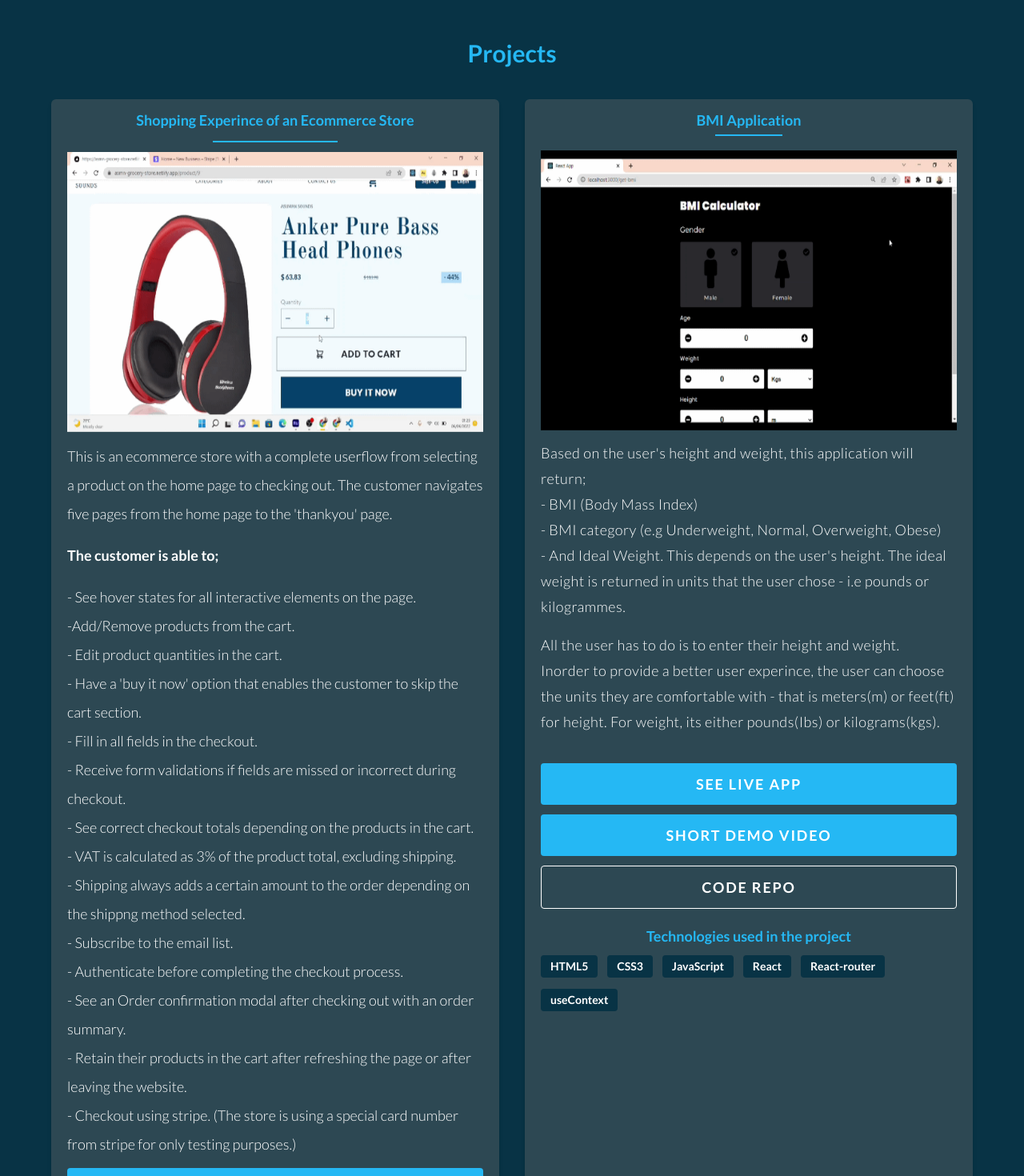
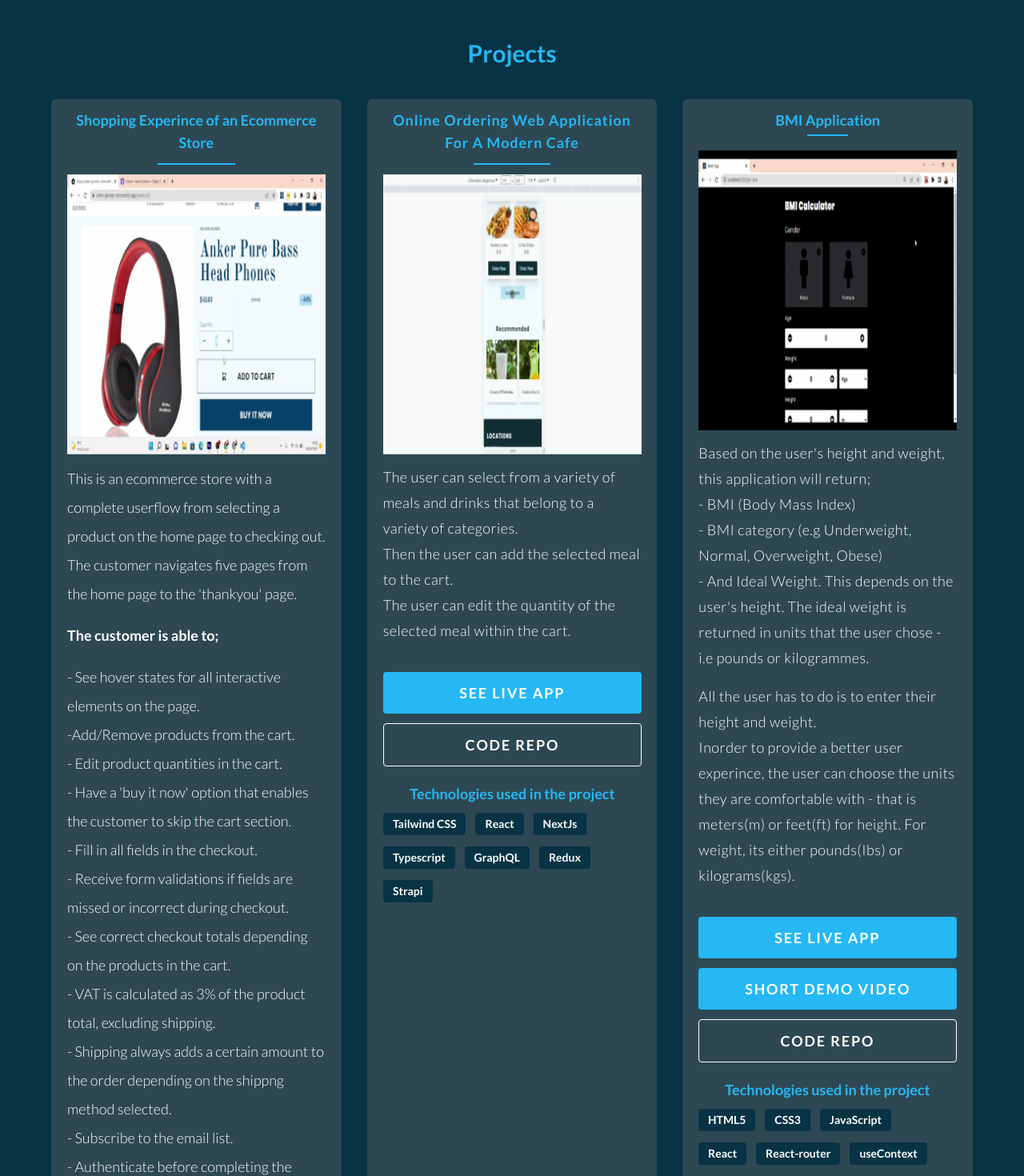
Before and after one commit to asuman315/portfolio, a React (Create React App) app: page / in a window 1280 px wide. Shown: the part 1220-2690 px from the top of the page at 80% size. Built offline with nearby package versions, Linux system fonts and the light colour scheme; a web font is replaced by a local one.

Commit message:
add cafeteriase project

```diff
--- /dev/null
+++ b/src/Components/Projects/ProjectThree.jsx
@@ -0,0 +1,107 @@
+import React from 'react';
+import Slide from 'react-reveal/Slide';
+import Zoom from 'react-reveal/Zoom';
+import Rotate from 'react-reveal/Rotate';
+
+const ProjectOne = () => {
+  const appImage = require('../../Assets/cafeteriase.gif');
+  const technologies = [
+    'Tailwind CSS',
+    'React',
+    'NextJs',
+    'Typescript',
+    'GraphQL',
+    'Redux',
+    'Strapi',
+  ];
+  return (
+    <div className='mt-10 bg-primary-3 px-5 pt-3 rounded-md shadow-md'>
+      <div className='relative mb-3'>
+        <Slide right>
+          <h3 className='font-bold capitalize tracking-wider text-center text-primary-2 pb-3 lg:cursor-pointer'>
+            <a
+              href='https://cafeteriase.netlify.app/'
+              target='_blank'
+              rel='noreferrer'>
+              {' '}
+              online ordering web application for a modern cafe
+            </a>
+          </h3>
+        </Slide>
+        <div className='bg-primary-2 h-[2px] w-[30%] ml-[35%]'></div>
+      </div>
+      <Zoom bottom>
+        <img src={appImage} alt='gif' className='lg:h-[350px] w-full mb-3' />
+      </Zoom>
+      <div className='leading-8 tracking-wide'>
+        <Slide bottom>
+          <p className='mb-4'>
+            The user can select from a variety of meals and drinks that belong
+            to a variety of categories. <br />
+            Then the user can add the selected meal to the cart. <br />
+            The user can edit the quantity of the selected meal within the cart. <br />
+          </p>
+        </Slide>
+        {/* <Slide bottom>
+          <p>
+            All the user has to do is to enter their height and weight. <br />{' '}
+            Inorder to provide a better user experince, the user can choose the
+            units they are comfortable with - that is meters(m) or feet(ft) for
+            height. For weight, its either pounds(Ibs) or kilograms(kgs).
+          </p>
+        </Slide> */}
+      </div>
+      <div className='flex flex-col mt-6'>
+        <Rotate top right>
+          <a
+            href='https://cafeteriase.netlify.app/'
+            target='_blank'
+            rel='noreferrer'>
+            <button className='uppercase border-none outline-none py-3 mt-3 tracking-widest font-bold text-lg rounded bg-primary-2 w-full'>
+              see live app
+            </button>
+          </a>
+        </Rotate>
+        {/* <Slide left>
+          <a
+            href='https://youtu.be/xX2YajoT4z8'
+            target='_blank'
+            rel='noreferrer'>
+            <button className='uppercase border-none outline-none py-3 mt-3 tracking-widest font-bold text-lg rounded bg-primary-2 w-full'>
+              short demo video
+            </button>
+          </a>
+        </Slide> */}
+        <Rotate bottom left>
+          <a
+            href='https://github.com/asuman315/cafeterias'
+            target='_blank'
+            rel='noreferrer'>
+            {' '}
+            <button className='uppercase border-[1px] outline-none py-3 mt-3 tracking-widest font-bold text-lg rounded w-full'>
+              code repo
+            </button>
+          </a>
+        </Rotate>
+      </div>
+      <Zoom left>
+        <div>
+          <h3 className='text-center pt-5 pb-2 font-bold text-primary-2'>
+            Technologies used in the project
+          </h3>
+          <div>
+            {technologies.map((tech, index) => (
+              <button
+                key={index}
+                className='bg-primary-1 text-white text-sm font-bold mr-3 px-3 mb-3 rounded py-1 cursor-none'>
+                {tech}
+              </button>
+            ))}
+          </div>
+        </div>
+      </Zoom>
+    </div>
+  );
+};
+
+export default ProjectOne;
--- a/src/Components/Projects/ProjectTwo.jsx
+++ b/src/Components/Projects/ProjectTwo.jsx
@@ -15,6 +15,7 @@
     'ExpressJs',
     'Strapi',
     'Stripe API',
+    'REST API',
     'MongoDb',
     'Heroku',
   ];
--- a/src/Components/Projects/Projects.jsx
+++ b/src/Components/Projects/Projects.jsx
@@ -1,6 +1,7 @@
 import React from 'react';
 import ProjectOne from './ProjectOne';
 import ProjectTwo from './ProjectTwo';
+import ProjectThree from './ProjectThree';
 import Roll from 'react-reveal/Roll';
 
 const Projects = () => {
@@ -13,6 +14,7 @@
       </Roll>
       <div className='md:grid md:grid-cols-autofill-lg gap-8 max-w-6xl mx-auto mb-12'>
         <ProjectTwo />
+        <ProjectThree />
         <ProjectOne />
       </div>
     </div>
```
Also changed, not shown: src/Assets/cafeteriase.gif (added).
